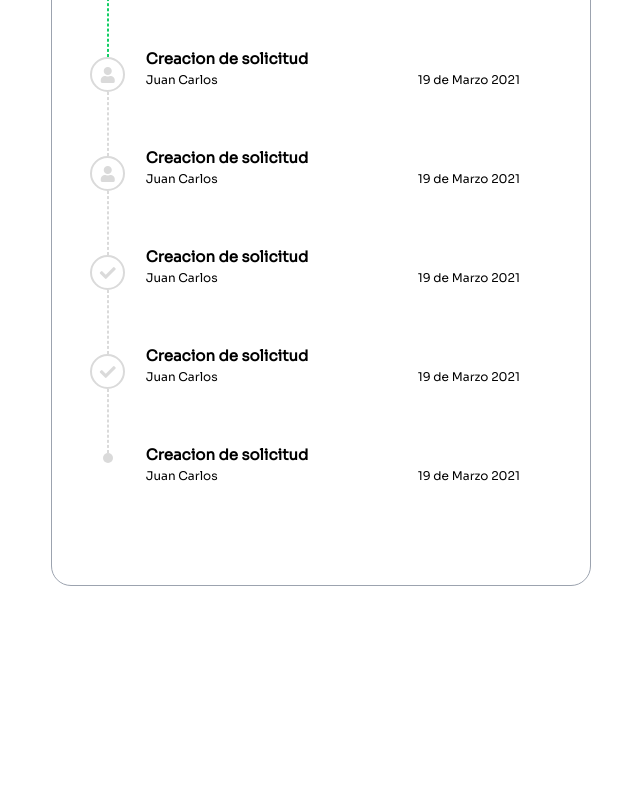
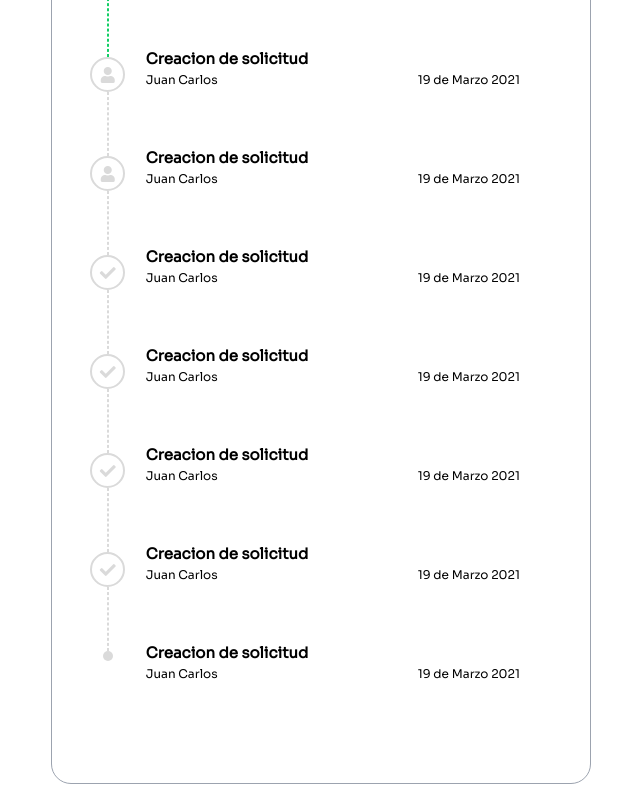
Before and after one commit to CbazCode/react-bitzone-components, a React (Create React App) app: page / in a window 1280 px wide. Shown: the part 458-1258 px from the top of the page, without its empty margins (319-959 px from the left). Before the commit the page ends 1060 px from the top, so only its background shows below. Built offline with nearby package versions, Linux system fonts and the light colour scheme.

Commit message:
:dart: IMPROVE: arreglos en timeline

```diff
--- a/src/App.js
+++ b/src/App.js
@@ -16,7 +16,7 @@ function App() {
       author: 'Juan Carlos',
       date: '19 de Marzo 2021',
       done: true,
-      icon: 'user',
+      icon: 'check',
       isFinal: false,
     },
     {
@@ -57,6 +57,22 @@ function App() {
       date: '19 de Marzo 2021',
       done: false,
       icon: 'user',
+      isFinal: false,
+    },
+    {
+      title:'Creacion de solicitud',
+      author: 'Juan Carlos',
+      date: '19 de Marzo 2021',
+      done: false,
+      icon: 'check',
+      isFinal: false,
+    },
+    {
+      title:'Creacion de solicitud',
+      author: 'Juan Carlos',
+      date: '19 de Marzo 2021',
+      done: false,
+      icon: 'check',
       isFinal: false,
     },
     {
--- a/src/components/Timeline/Timeline.js
+++ b/src/components/Timeline/Timeline.js
@@ -23,7 +23,6 @@ const isFinalTask = (isFinal = false)=>{
     `
     )
 }
-
 const TimelineS = styled.div`
     width: 100%;
 
@@ -109,16 +108,9 @@ export const Timeline = ({children}) =>{
 
 Timeline.propTypes = {
     done:PropTypes.bool,
-    // customeColor: PropTypes.oneOf(['danger','primary', 'warning']),
     connectorLenght: PropTypes.number,
 }
-//   Button.defaultProps = {
-//     color:"black",
-//     bgColor:"text",
-//     size: "md",
-//     isShadow: false,
-//     full: false,
-//     isDisabled: false,
-//     outliner: false,
-//     outlinerColor: "black"
-//   }
+Timeline.defaultProps = {
+    done: false,
+    connectorLenght:4
+}
```
